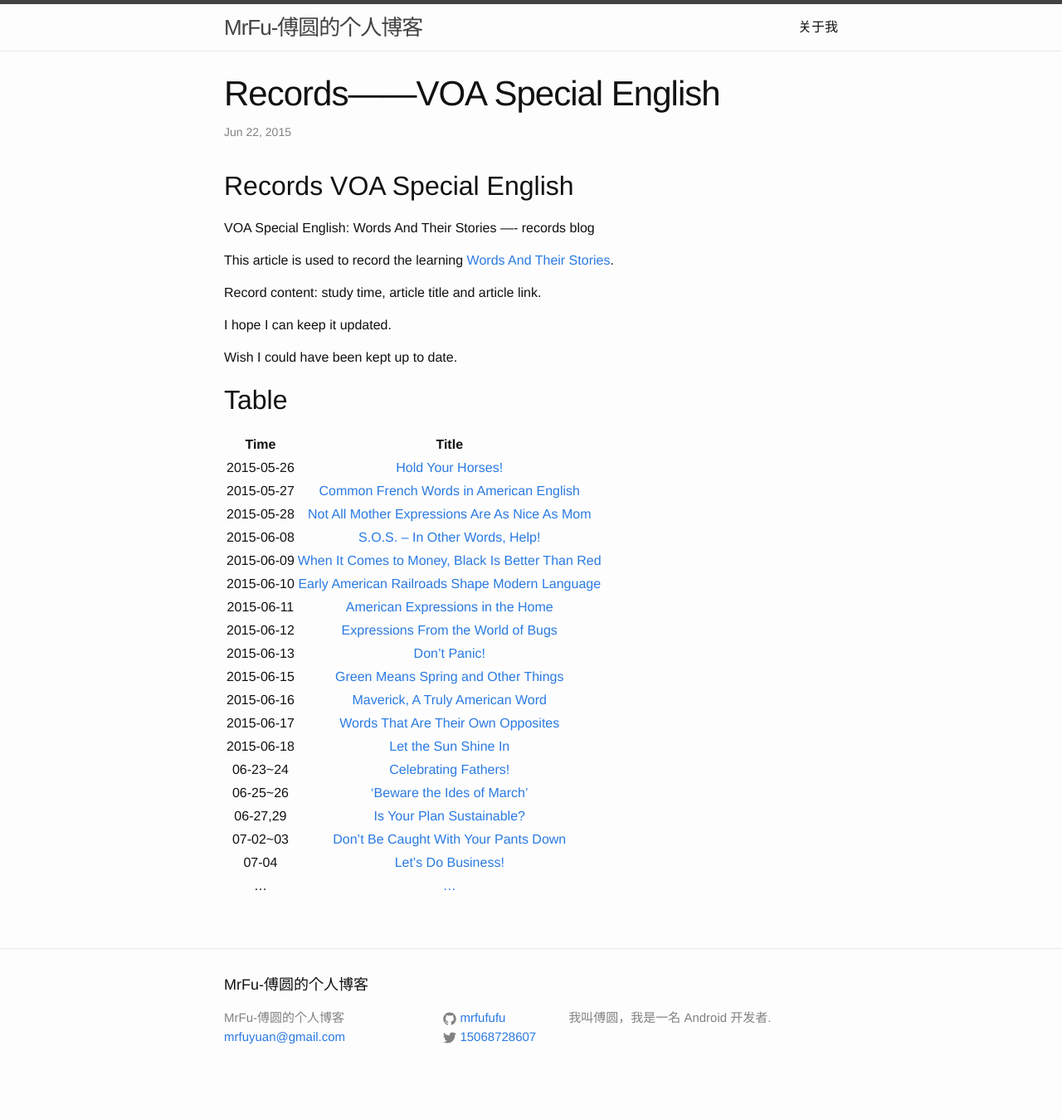
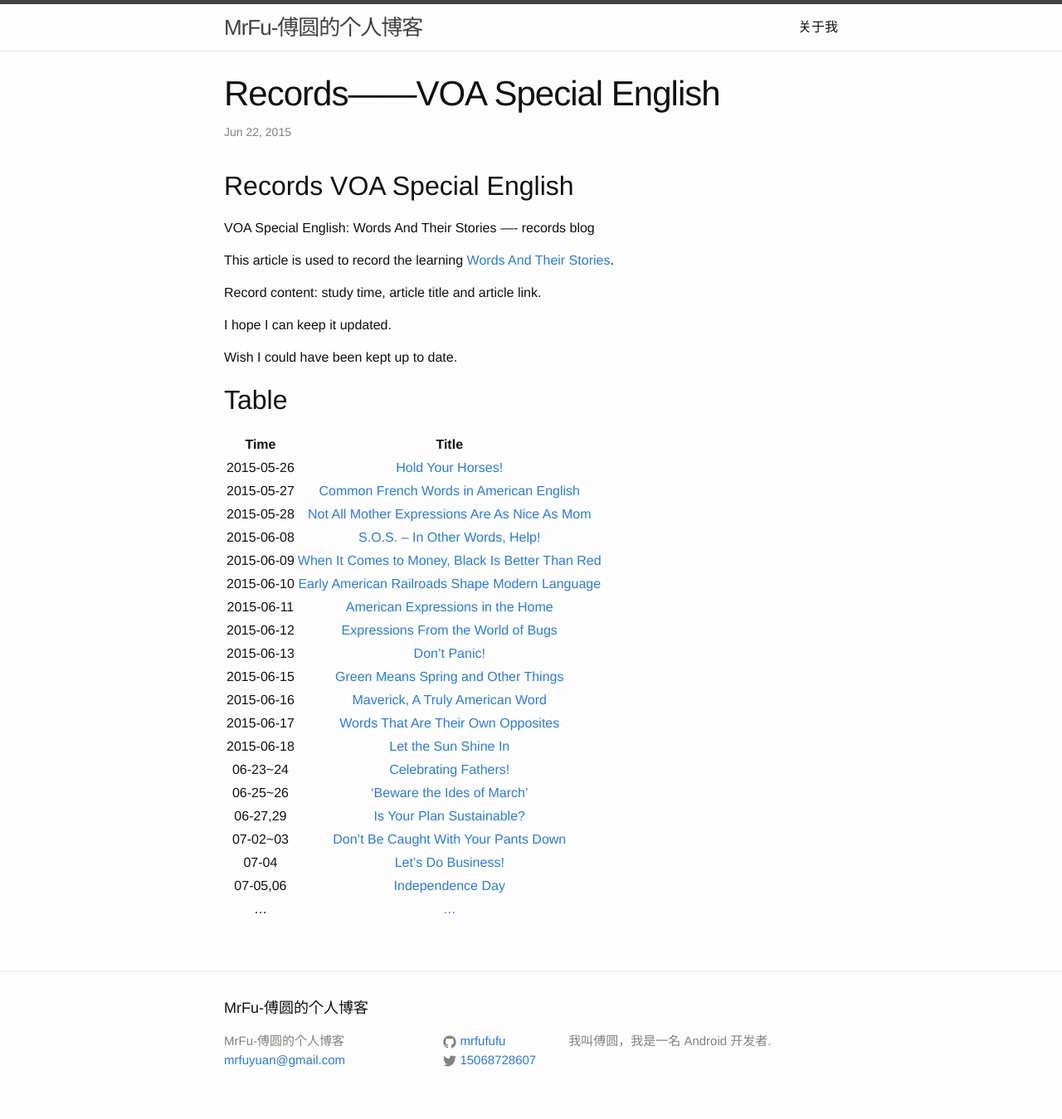
Before and after one commit to MrFuFuFu/mrfufufu.github.io, a Jekyll site: the page built from _posts/2015-06-22-Records-VOA-Special-English.markdown, in a window 1280 px wide. Shown: the whole page at 83% size. Built offline with Jekyll 4.4.1, drawn with Linux system fonts in a browser that asks for light colours; Markdown is read by kramdown in place of the engine named in the settings; before the commit the page ends 1321 px from its top, so only the background shows below that.

Commit message:
modify special English

```diff
--- a/_posts/2015-06-22-Records-VOA-Special-English.markdown
+++ b/_posts/2015-06-22-Records-VOA-Special-English.markdown
@@ -40,4 +40,5 @@
 06-27,29   | [Is Your Plan Sustainable?](http://www.51voa.com/VOA_Special_English/sustainable-words-stories-61510.html)
 07-02~03   | [Don't Be Caught With Your Pants Down](http://www.51voa.com/VOA_Special_English/dont-be-caught-with-your-pants-down-words-and-their-stories-63656.html)
 07-04      | [Let's Do Business!](http://www.51voa.com/VOA_Special_English/lets-do-business-61200.html)
+07-05,06   | [Independence Day](http://www.51voa.com/VOA_Special_English/indepedence-day-63751.html)
 ...   | [...](...)
```
